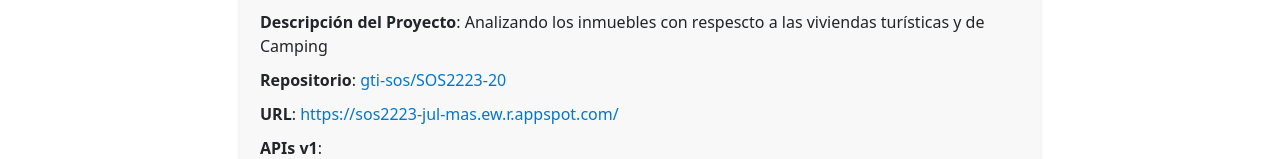
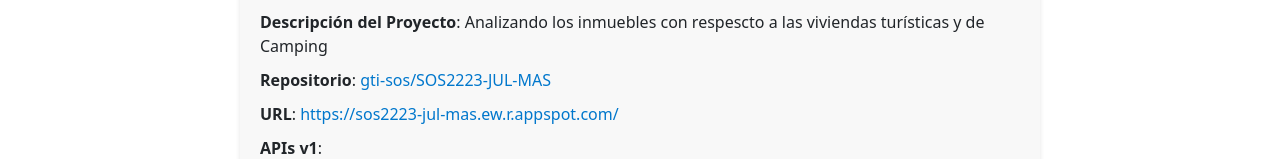
Before and after one commit to gti-sos/SOS2223-JUL-MAS, a SvelteKit app in the folder frontend/: page / in a window 1280 px wide. Shown: the part 256-415 px from the top of the page. Built offline with nearby package versions, Linux system fonts and the light colour scheme.

Commit message:
change url main page

```diff
--- a/frontend/src/routes/+page.svelte
+++ b/frontend/src/routes/+page.svelte
@@ -22,7 +22,7 @@
             <li>
                 <strong>Repositorio</strong>:
                 <a href="https://github.com/gti-sos/SOS2223-JUL-MAS"
-                    >gti-sos/SOS2223-20</a
+                    >gti-sos/SOS2223-JUL-MAS</a
                 >
             </li>
             <li>
```
